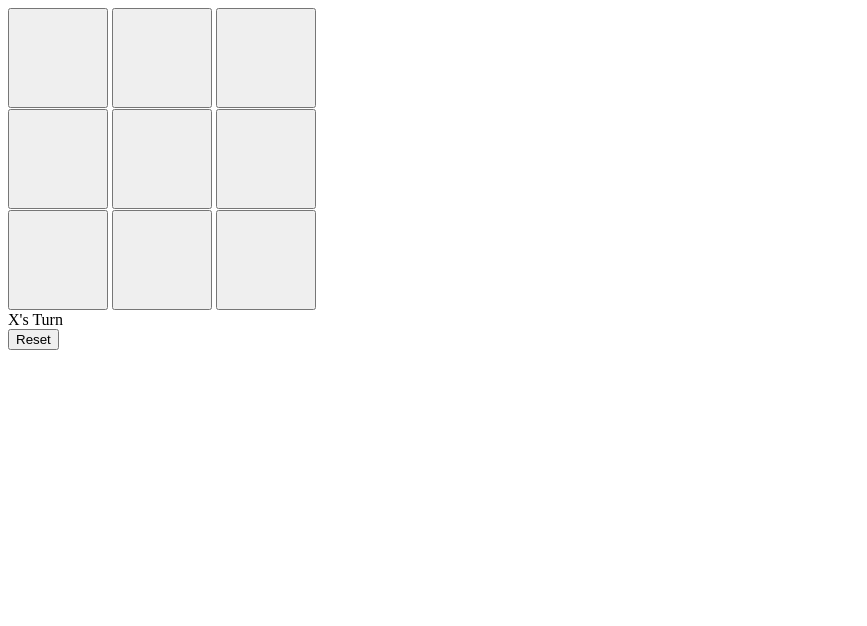
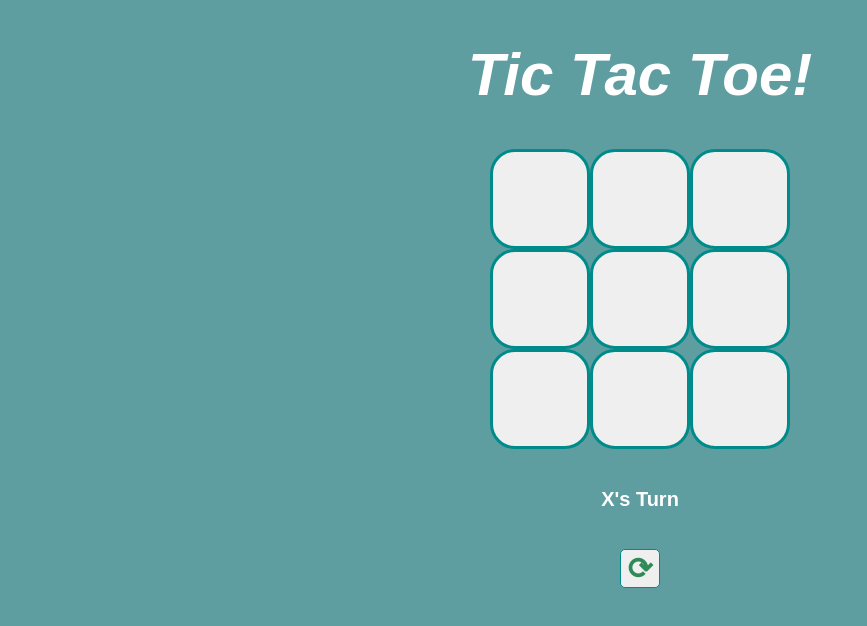
Before and after one commit to ASaiyan0/javascript-practice, a website with bundled scripts: page exercise6/index.html in a window 1280 px wide. Shown: the whole page, without its empty margins (0-867 px from the left). Built offline with nearby package versions, Linux system fonts and the light colour scheme.

Commit message:
Tic Tac Toe complete!

```diff
--- a/exercise6/TicTacToe.js
+++ b/exercise6/TicTacToe.js
@@ -40,16 +40,13 @@ export class TicTacToe {
   }
 
   playerMove(row, col) {
-    if (this.board.length == 0) {
-      this.turn = 0;
-      }
     if(row < 0 || row > 2){
-      return "Invalid move.";
+      return;
     }
     if (this.get(row, col) != ""){
-      return "Invalid move.";
+      return;
     }
-    if (this.get(row, col) == "" && this.turn % 2 == 0){
+    if (this.turn % 2 == 0){
       this.set(row, col, "X");
       this.turn ++;
       }
@@ -63,15 +60,12 @@ export class TicTacToe {
     if (this.turn % 2 == 0){
       return "X";
     }
-    if (this.turn % 2 != 0){
+    else {
       return "O";
     }
   }
 
   isGameOver(){
-    if (this.turn >= 8) {
-      return true;
-    }
     for (let r = 0; r < 3; r++) {
       if (this.board[r][0] == "X" && this.board[r][1] == "X" && this.board[r][2] == "X"){
         this.winner = "X";
@@ -106,12 +100,20 @@ export class TicTacToe {
       this.winner = "O";
       return true;
     }
+    if (this.turn >= 9) {
+      return true;
+    }
     else {
       return false;
     }
   }
   getWinner(){
     this.isGameOver();
+    if(this.winner == ""){
+      return "no one";
+    }
+    else{
     return this.winner;
+    }
   }
 }
--- a/exercise6/index.css
+++ b/exercise6/index.css
@@ -1,4 +1,57 @@
+body {
+  background-color: cadetblue;
+  font-family: "Arial", sans-serif;
+}
+
+h1 {
+  display: flex;
+  justify-content: center;
+  align-items: center;
+  color: white;
+  font-weight: bold;
+  font-style: italic;
+  font-size: 60px;
+}
+
 .square {
+  box-sizing: border-box;
   width: 100px;
   height: 100px;
+  border-radius: 25px;
+  border: 3px solid darkcyan;
+  color: darkblue;
+  font-weight: bold;
+  font-size: 50px;
 }
+.row {
+  min-width: 300px;
+  min-height: 100px;
+  display: flex;
+  justify-content: center;
+}
+.message {
+  display: flex;
+  justify-content: center;
+  align-items: center;
+  color: white;
+  font-weight: bold;
+  font-size: 20px;
+  height: 100px;
+}
+
+.reset {
+  display: flex;
+  justify-content: center;
+  align-items: center;
+  border-radius: 5px;
+  border: 1px solid darkcyan;
+  color: seagreen;
+  font-size: 30px;
+  font-weight: bolder;
+}
+
+#resettimyspaghetti {
+  display: flex;
+  justify-content: center;
+  align-items: center;
+}
--- a/exercise6/index.html
+++ b/exercise6/index.html
@@ -19,17 +19,18 @@
   <!-- This is the content of the page. Do all your edits inside the body. -->
   <body>
     <div class="board">
-      <div class="row">
+      <h1>Tic Tac Toe!</h1>
+      <div class="row" id="0">
         <button id="0-0" class="square"></button>
         <button id="0-1" class="square"></button>
         <button id="0-2" class="square"></button>
       </div>
-      <div class="row">
+      <div class="row" id="1">
         <button id="1-0" class="square"></button>
         <button id="1-1" class="square"></button>
         <button id="1-2" class="square"></button>
       </div>
-      <div class="row">
+      <div class="row" id="2">
         <button id="2-0" class="square"></button>
         <button id="2-1" class="square"></button>
         <button id="2-2" class="square"></button>
@@ -38,6 +39,8 @@
 
     <div id="message" class="message"></div>
 
-    <button id="reset" class="reset">Reset</button>
+    <div id="resettimyspaghetti">
+      <button id="reset" class="reset">⟳</button>
+    </div>
   </body>
 </html>
--- a/exercise6/index.js
+++ b/exercise6/index.js
@@ -11,21 +11,47 @@ window.addEventListener("load", () => {
   const messageElement = document.getElementById("message");
   const resetButton = document.getElementById("reset");
 
+  const rows = document.querySelectorAll(".row");
+
+  const boardElements = [];
+  for (const row of rows) {
+    const squares = row.querySelectorAll(".square");
+    boardElements.push(squares);
+  }
+
   // You can change the text of an element (div, button, or anything else with text) like this:
   messageElement.textContent = `${ticTacToe.getCurrentPlayer()}'s Turn`;
 
   // You can add a click event listener to a button like this:
   resetButton.addEventListener("click", () => {
     ticTacToe.reset();
+    messageElement.textContent = `${ticTacToe.getCurrentPlayer()}'s Turn`;
+    for (let r = 0; r < 3; r++) {
+      for (let c = 0; c < 3; c++) {
+        boardElements[r][c].textContent = "";
+      }
+    }
   });
-
-  console.log(
-    "Logs are printed in the browser console. Open dev tools in your browser to see them."
-  );
-  console.log(
-    "You can log variables and elements too:",
-    ticTacToe,
-    messageElement,
-    resetButton
-  );
+  for (let r = 0; r < 3; r++) {
+    for (let c = 0; c < 3; c++) {
+      boardElements[r][c].addEventListener("click", () => {
+        if (ticTacToe.isGameOver() == true) {
+          return;
+        } else if (
+          boardElements[r][c].textContent != "X" &&
+          boardElements[r][c].textContent != "O"
+        ) {
+          boardElements[r][c].textContent = `${ticTacToe.getCurrentPlayer()}`;
+          ticTacToe.playerMove(r, c);
+          console.log(ticTacToe.isGameOver());
+          messageElement.textContent = `${ticTacToe.getCurrentPlayer()}'s Turn`;
+        } else {
+          messageElement.textContent = `Invalid Move. Still ${ticTacToe.getCurrentPlayer()}'s Turn`;
+        }
+        if (ticTacToe.isGameOver() == true) {
+          messageElement.textContent = `Game Over. Winner is ${ticTacToe.getWinner()}. Reset to Play Again.`;
+        }
+      });
+    }
+  }
 });
```
Also changed, not shown: 1 other file.
